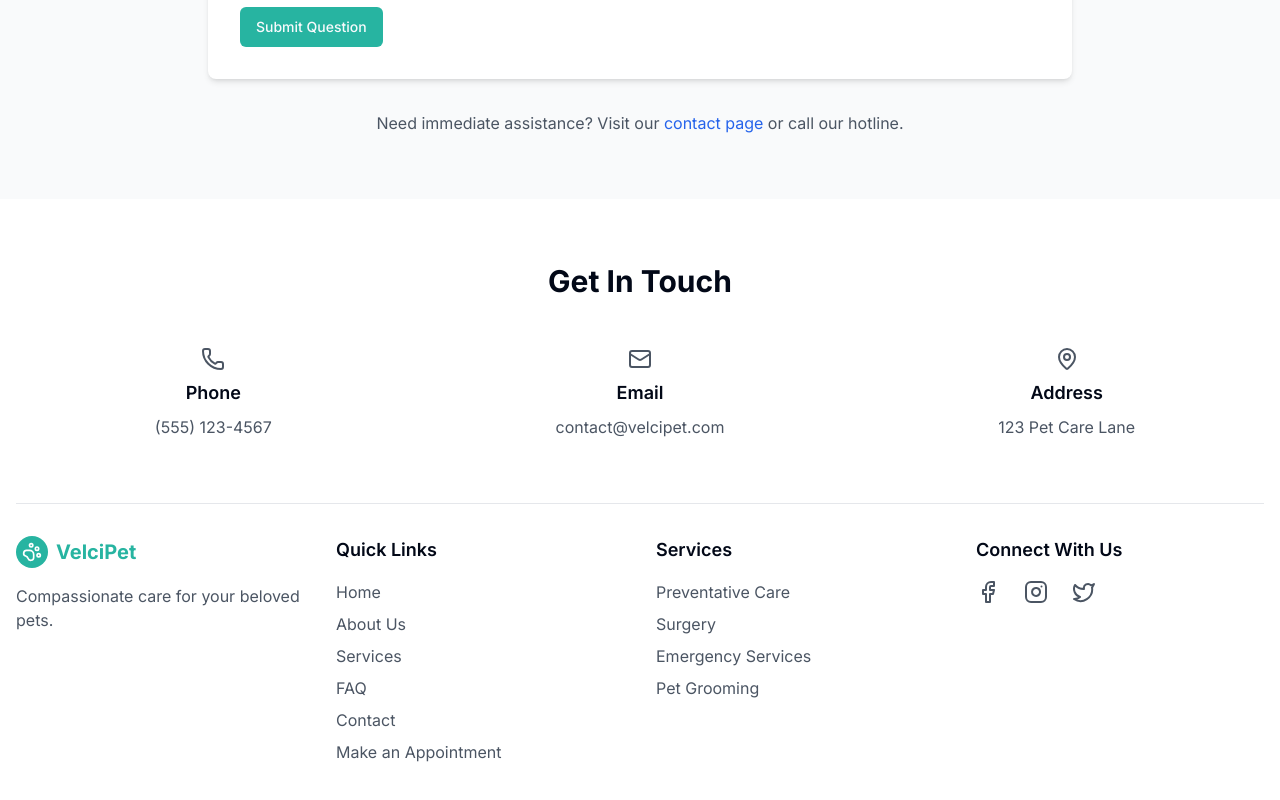
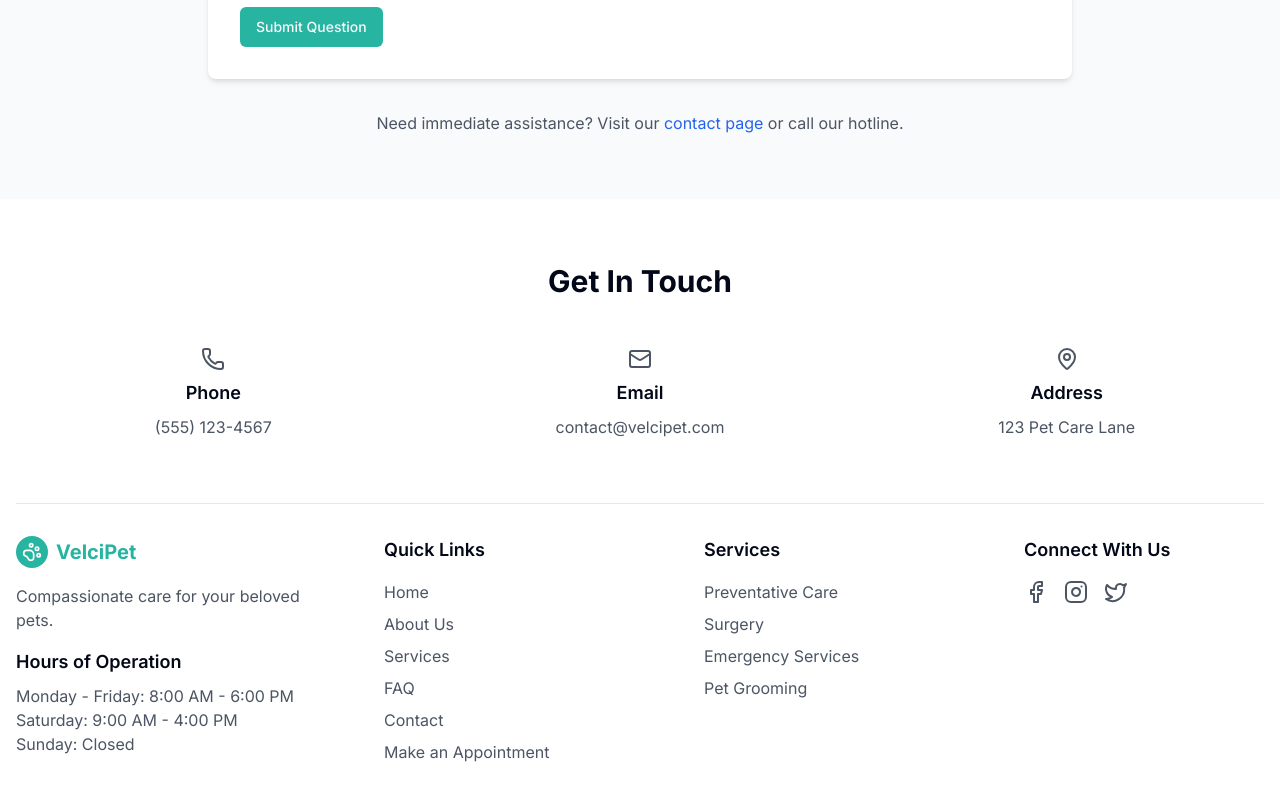
Before and after one commit to ckeen302/WEB, a Next.js app: page / in a window 1280 px wide. Shown: the part 2462-3262 px from the top of the page. Built offline with nearby package versions, Linux system fonts and the light colour scheme.

Commit message:
Update Footer.tsx

```diff
--- a/src/components/Footer.tsx
+++ b/src/components/Footer.tsx
@@ -32,7 +32,7 @@ export default function Footer() {
         {/* Footer Links Section */}
         <div className="grid grid-cols-1 md:grid-cols-4 gap-8 pt-8 border-t border-gray-200">
           {/* Brand Column */}
-          <div>
+          <div className="mb-8 md:mb-0">
             <Link href="/" className="flex items-center gap-2 mb-4">
               <div className="flex items-center justify-center w-8 h-8 rounded-full bg-primary">
                 <PawPrint className="w-5 h-5 text-white" />
@@ -40,10 +40,17 @@ export default function Footer() {
               <span className="text-xl font-bold text-primary">VelciPet</span>
             </Link>
             <p className="text-gray-600">Compassionate care for your beloved pets.</p>
+            {/* Hours of Operation */}
+            <div className="mt-4">
+              <h4 className="text-lg font-semibold mb-2">Hours of Operation</h4>
+              <p className="text-gray-600">Monday - Friday: 8:00 AM - 6:00 PM</p>
+              <p className="text-gray-600">Saturday: 9:00 AM - 4:00 PM</p>
+              <p className="text-gray-600">Sunday: Closed</p>
+            </div>
           </div>
 
           {/* Quick Links Column */}
-          <div>
+          <div className="mb-8 md:mb-0 md:pl-12">
             <h4 className="text-lg font-semibold mb-4">Quick Links</h4>
             <ul className="space-y-2">
               <li><Link href="/" className="text-gray-600 hover:text-primary">Home</Link></li>
@@ -56,7 +63,7 @@ export default function Footer() {
           </div>
 
           {/* Services Column */}
-          <div>
+          <div className="mb-8 md:mb-0 md:pl-12">
             <h4 className="text-lg font-semibold mb-4">Services</h4>
             <ul className="space-y-2">
               <li className="text-gray-600">Preventative Care</li>
@@ -67,9 +74,9 @@ export default function Footer() {
           </div>
 
           {/* Connect Column */}
-          <div>
+          <div className="md:pl-12">
             <h4 className="text-lg font-semibold mb-4">Connect With Us</h4>
-            <div className="flex justify-between items-center max-w-[120px]">
+            <div className="flex space-x-4">
               <Link href="https://facebook.com" target="_blank" rel="noopener noreferrer" className="text-gray-600 hover:text-primary">
                 <Facebook className="h-6 w-6" />
               </Link>
```
